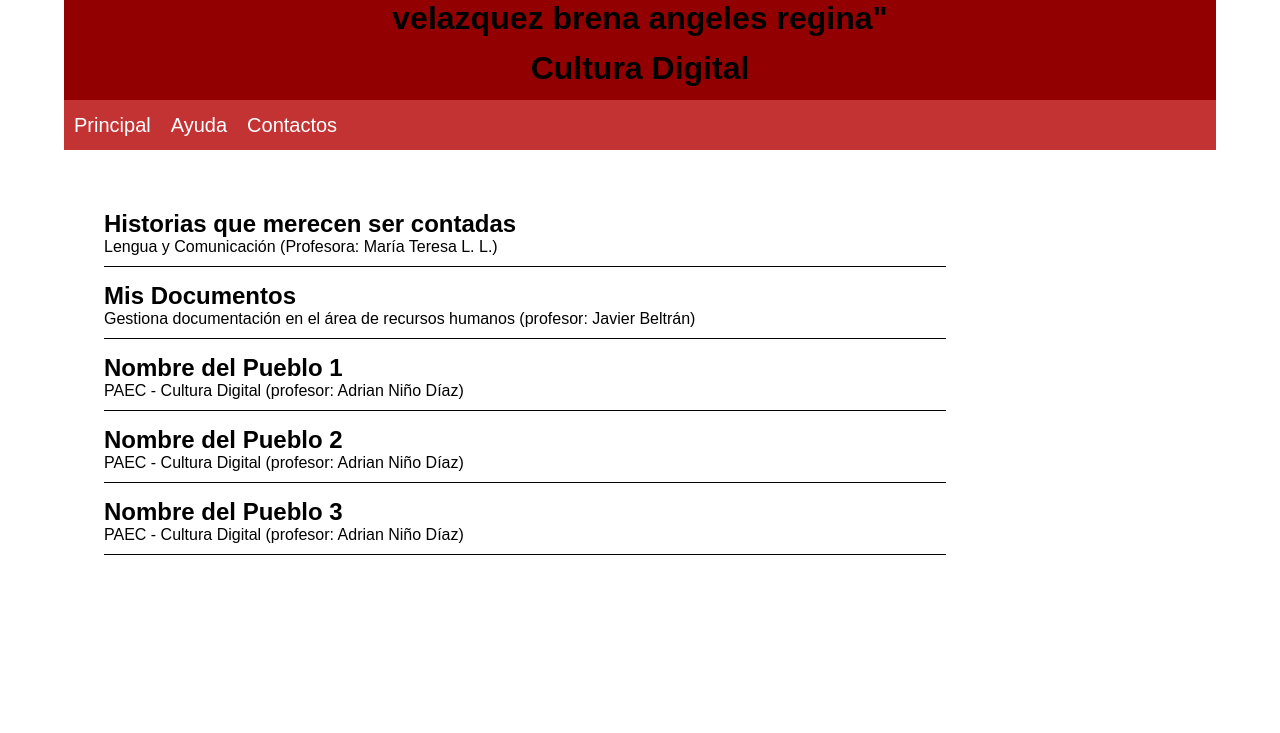
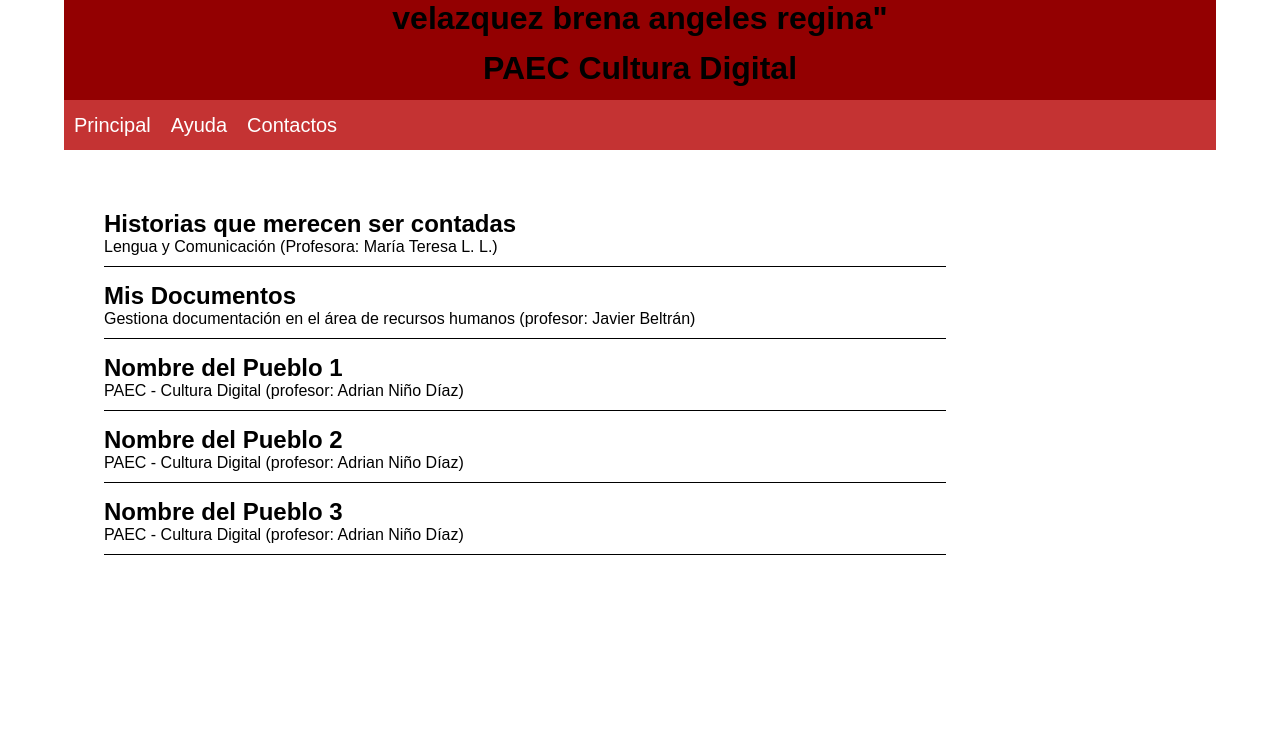
Before and after one commit to Regina770/RU, a plain HTML site: page index.html in a window 1280 px wide. Shown: the top 733 px of the page. Drawn offline with Linux system fonts and the light colour scheme.

Commit message:
Update index.html

```diff
--- a/index.html
+++ b/index.html
@@ -9,7 +9,7 @@
       <div id="container">
           <header>
            <h1> velazquez brena angeles regina"</h1>
-           <h1> Cultura Digital</h1>
+           <h1> PAEC Cultura Digital</h1>
 
           </header>
            <nav>
```
